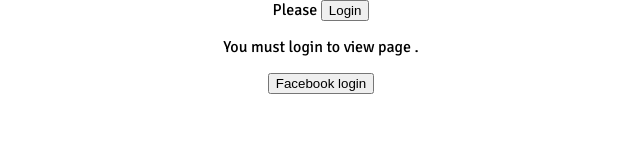
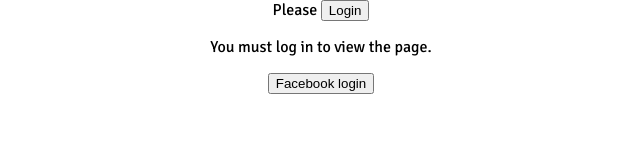
Before and after one commit to Andy1Blue/Simple-TODO-List, a React (Create React App) app: page /login in a window 1280 px wide. Shown: the top 160 px of the page, without its empty margins (319-959 px from the left). Built offline with nearby package versions, Linux system fonts and the light colour scheme.

Commit message:
Cleaning Login component

```diff
--- a/src/components/ToDoList/Login.js
+++ b/src/components/ToDoList/Login.js
@@ -1,48 +1,24 @@
 import React, { Component } from 'react';
 import '../../App.css';
 import { Redirect } from 'react-router-dom';
+import { CurrentUserConsumer } from '../../context/CurrentUser.context'
 
 class Login extends Component {
-  state = {
-    processing: false,
-    currentUser: null,
-    finished: false
-  }
-
-  fbLogin = async () => {
-    this.setState({processing: true});
-    window.FB.getLoginStatus(response => {
-      if(response.status !== 'connected') {
-       window.FB.login();
-      } else {
-        window.FB.api('/me', user => {
-          console.log(user);
-          sessionStorage.setItem('currentUser', user);
-          this.setState({finished: true, processing: false, currentUser: user});
-        })
-      }
-    });
-  }
-
   render() {
-    const { finished } = this.state;
     const { from } = this.props.location.state || { from: { pathname: '' } };
 
-    if (finished) {
-      return <Redirect to={from} />
-    }
-
     return (
-      <div>
-      {this.state.currentUser
-        ? <div>Hello, {this.state.currentUser.name}</div>
-        : <p>You must login to view page {from.pathname}.</p>
-      }
-      {this.state.processing
-          ? <div>Authenticating...</div>
-          : <button onClick={this.fbLogin}>Facebook login</button>
-      }
-      </div>
+      <CurrentUserConsumer>
+        {({user, login, processing}) => (
+          <div>
+            {user && <Redirect to={from} />}
+            <p>You must log in to view the page.</p>
+            {processing
+              ? <div>Authenticating</div>
+              : <button onClick={login}>Facebook login</button>}
+          </div>
+        )}
+      </CurrentUserConsumer>
     )
   }
 }
```
